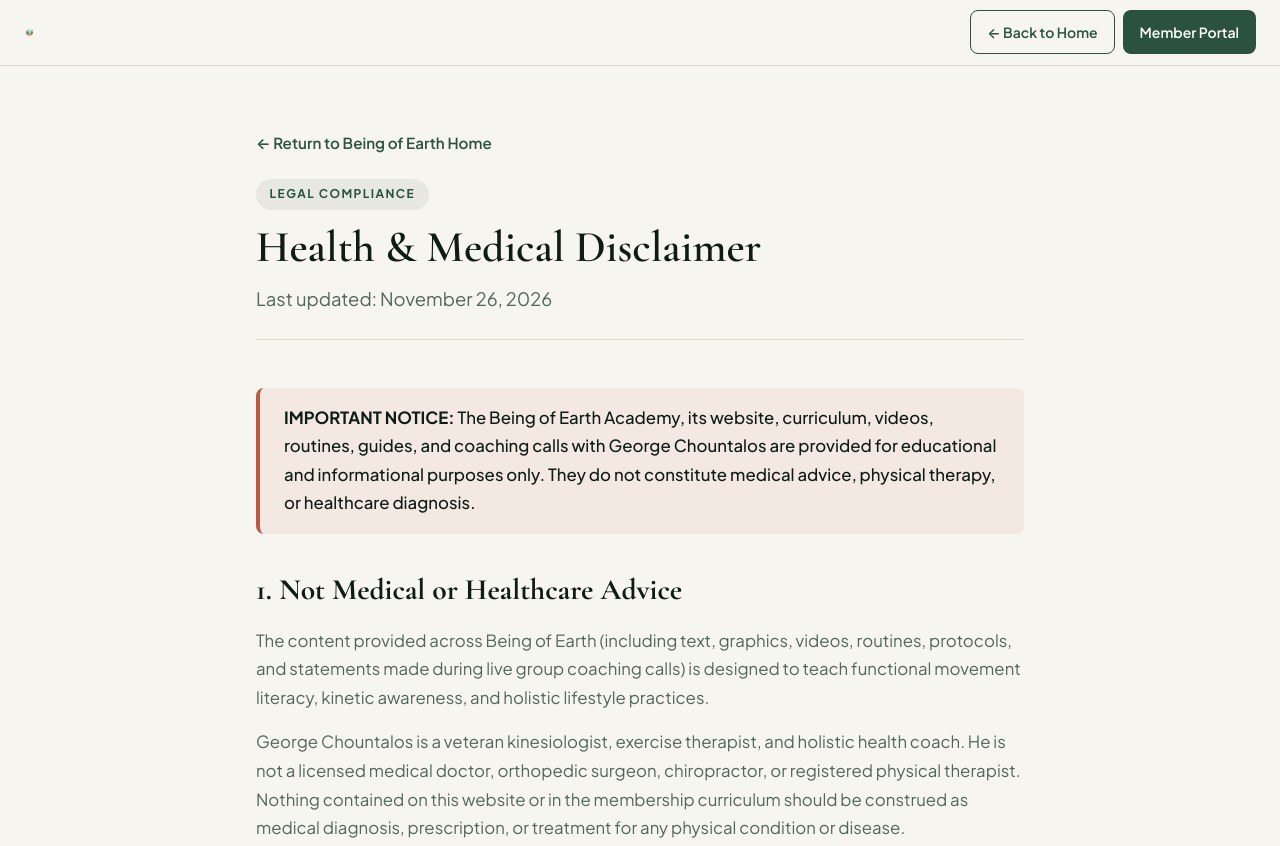
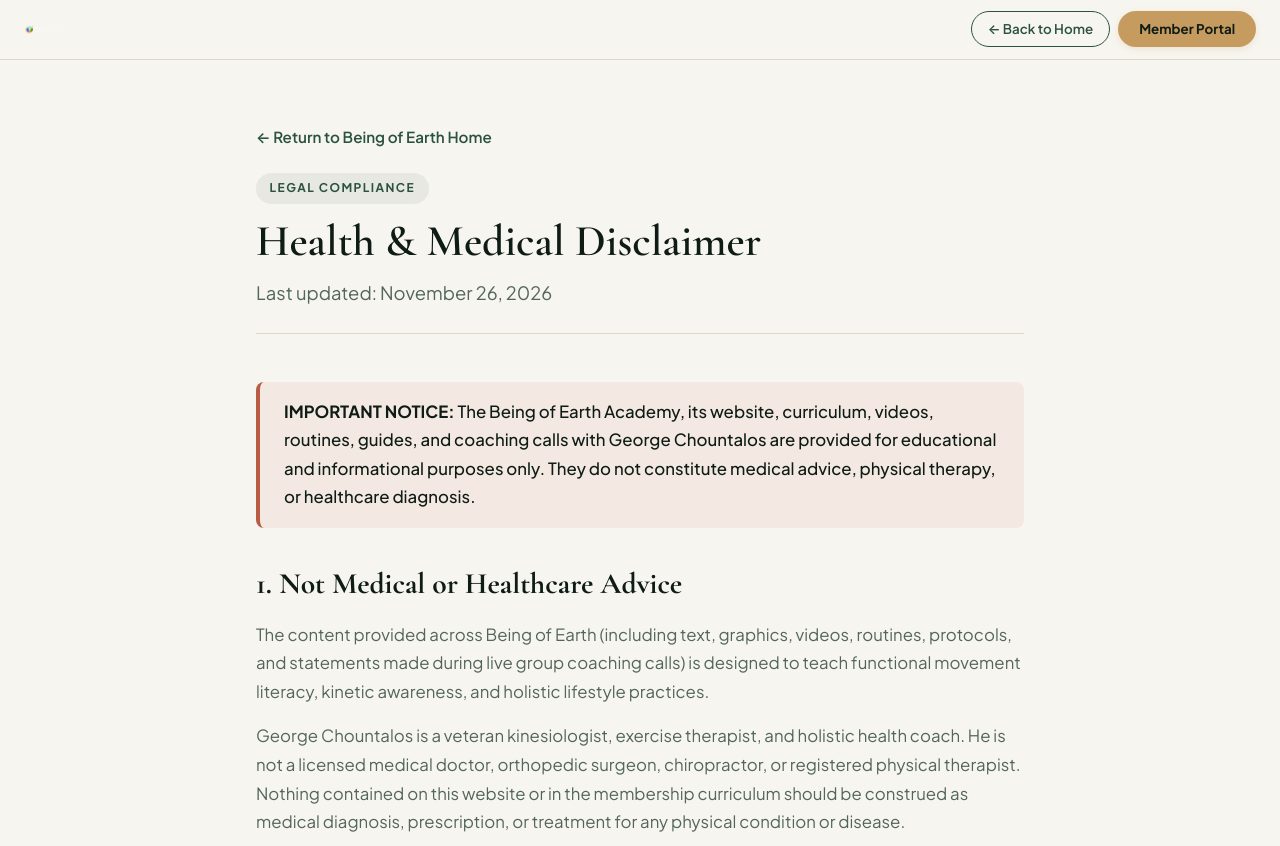
Before and after one commit to cmiller1466-ship-it/Being_Of_Earth_George, a plain HTML site: page disclaimer.html in a window 1280 px wide. Shown: the top 846 px of the page. Drawn offline with Linux system fonts and the light colour scheme.

Commit message:
feat(header): implement Play 1 single gold pill CTA and integrate workbook into pill dock

```diff
--- a/style.css
+++ b/style.css
@@ -286,26 +286,47 @@ ul {
 }
 
 .btn-primary-nav {
-  background-color: var(--color-moss-green);
-  color: #ffffff;
-  min-height: 44px;
-  padding: 0 var(--space-4);
-  border-radius: var(--radius-inner);
-  font-size: 0.875rem;
+  background-color: var(--color-gold-sand);
+  color: var(--color-forest-dark);
+  min-height: 36px;
+  padding: 0 1.25rem;
+  border-radius: var(--radius-full);
+  font-family: var(--font-sans);
+  font-size: 0.835rem;
+  font-weight: 700;
+  display: inline-flex;
+  align-items: center;
+  justify-content: center;
+  gap: 6px;
+  text-decoration: none;
+  box-shadow: 0 2px 6px rgba(197, 155, 95, 0.22);
+  transition: all 0.2s cubic-bezier(0.16, 1, 0.3, 1);
+  white-space: nowrap;
 }
 
 .btn-primary-nav:hover {
-  background-color: var(--color-moss-light);
+  background-color: var(--color-gold-hover);
+  color: var(--color-forest-dark);
+  transform: translateY(-1px);
+  box-shadow: 0 4px 12px rgba(197, 155, 95, 0.35);
+}
+
+.btn-primary-nav:active {
+  transform: translateY(0);
 }
 
 .btn-secondary-nav {
   background: transparent;
   border: 1px solid var(--color-moss-green);
   color: var(--color-moss-green);
-  min-height: 44px;
-  padding: 0 var(--space-4);
-  border-radius: var(--radius-inner);
-  font-size: 0.875rem;
+  min-height: 36px;
+  padding: 0 1rem;
+  border-radius: var(--radius-full);
+  font-size: 0.835rem;
+  font-weight: 600;
+  display: inline-flex;
+  align-items: center;
+  justify-content: center;
 }
 
 .btn-secondary-nav:hover {
```
Also changed, not shown: blueprint.html (+2 -3 lines), diagnostic.html (+2 -3 lines), fundamentals.html (+3 -3 lines), index.html (+3 -3 lines), src/blueprint.html (+2 -3 lines), src/diagnostic.html (+2 -3 lines), src/fundamentals.html (+3 -3 lines), src/index.html (+3 -3 lines), 1 other file.
